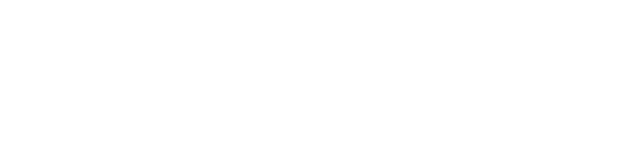
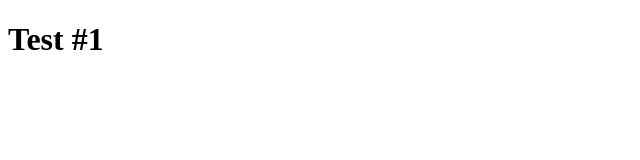
Before and after one commit to PierreBarba/BuildWebPage, a plain HTML site: page index.html in a window 1280 px wide. Shown: the whole page, without its empty margins (0-640 px from the left). Drawn offline with Linux system fonts and the light colour scheme.

Commit message:
test of live server

```diff
--- a/index.html
+++ b/index.html
@@ -6,6 +6,8 @@
     <title>BUILD DEB</title>
 </head>
 <body>
-
+    <h1>
+        Test #1
+    </h1>
 </body>
 </html>
```
